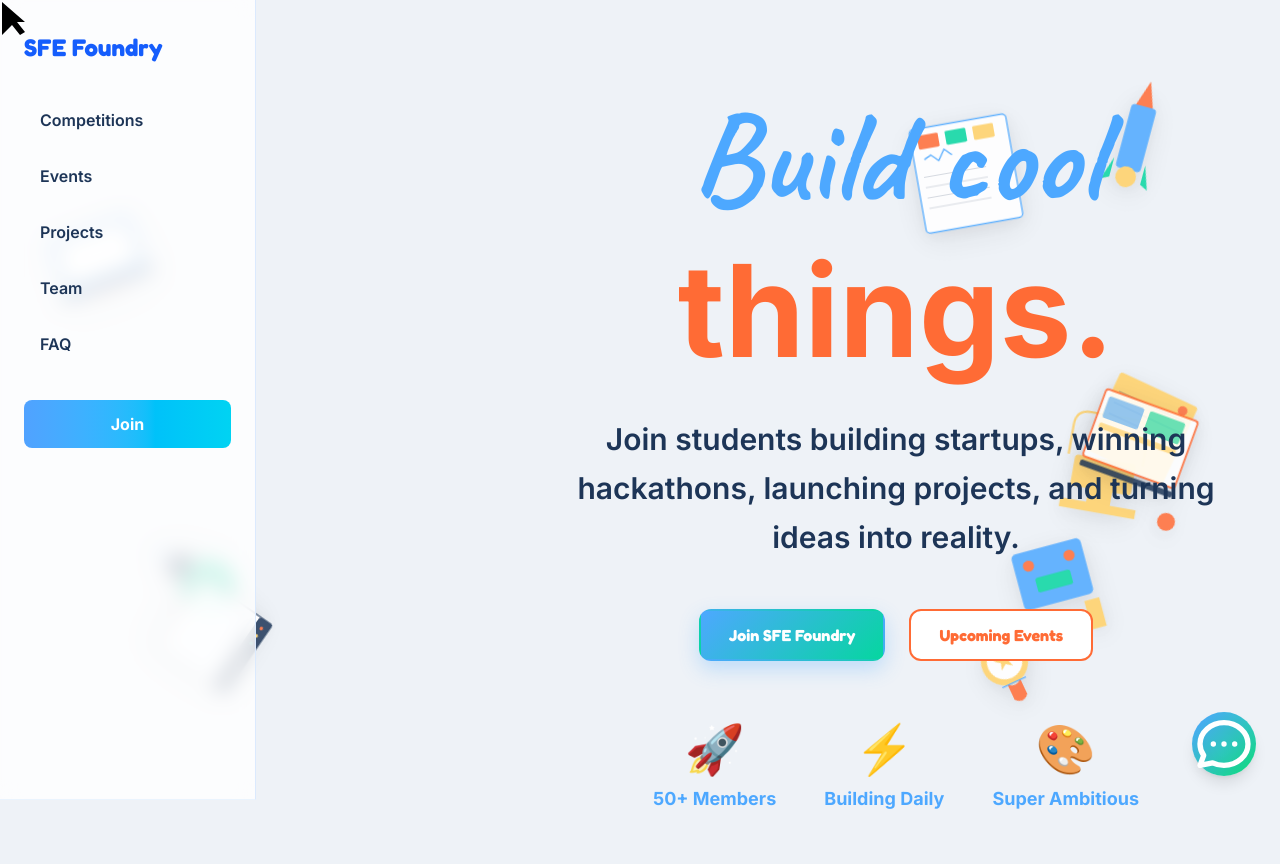
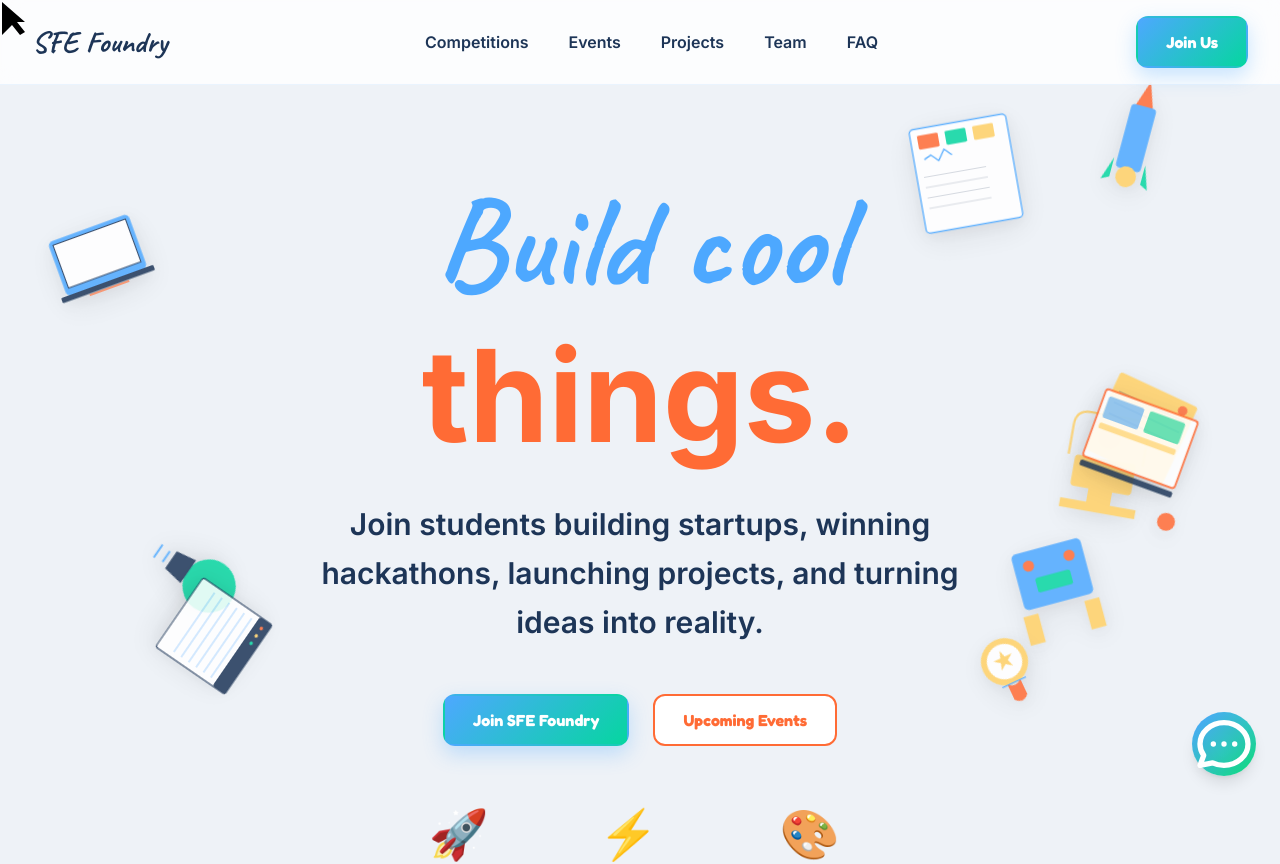
Before and after one commit to nadellasripad11/mission-sfe-foundry, a Next.js app: page / in a window 1280 px wide. Shown: the top 864 px of the page. Built offline with nearby package versions, Linux system fonts and the light colour scheme.

Commit message:
Revert "Move navigation from top to left sidebar"
This reverts commit 0751b102d038218c59b471545327ab7b4e73cc3e.

```diff
--- a/src/app/page.tsx
+++ b/src/app/page.tsx
@@ -137,27 +137,7 @@
   };
 
   return (
-    <div className="bg-[#EEF2F7] text-[#1D3557] overflow-x-hidden flex">
-      {/* Sidebar Navigation */}
-      <nav className="fixed left-0 top-0 h-screen w-64 bg-white border-r border-blue-100 overflow-y-auto z-50 pt-8 px-6">
-        <h2 className="text-2xl font-bold text-blue-600 mb-8">SFE Foundry</h2>
-        <div className="space-y-2">
-          <a href="#competitions" className="nav-link block px-4 py-3 rounded-lg hover:bg-blue-50 transition">Competitions</a>
-          <a href="#events" className="nav-link block px-4 py-3 rounded-lg hover:bg-blue-50 transition">Events</a>
-          <a href="#projects" className="nav-link block px-4 py-3 rounded-lg hover:bg-blue-50 transition">Projects</a>
-          <a href="#team" className="nav-link block px-4 py-3 rounded-lg hover:bg-blue-50 transition">Team</a>
-          <a href="/faq" className="nav-link block px-4 py-3 rounded-lg hover:bg-blue-50 transition">FAQ</a>
-        </div>
-        <button
-          onClick={() => setShowModal(true)}
-          className="w-full mt-8 px-4 py-3 bg-gradient-to-r from-blue-400 to-cyan-400 text-white rounded-lg font-bold hover:shadow-lg transition"
-        >
-          Join
-        </button>
-      </nav>
-
-      {/* Main Content */}
-      <div className="flex-1 ml-64">
+    <div className="bg-[#EEF2F7] text-[#1D3557] overflow-x-hidden">
       <style>{`
         @import url('https://fonts.googleapis.com/css2?family=Caveat:wght@700&family=Fredoka:wght@500;600;700&family=Inter:wght@400;500;600;700&display=swap');
 
@@ -697,6 +677,22 @@
       {/* Content Wrapper */}
       <div className="content-wrapper">
         {/* Navigation */}
+        <nav className="px-8 py-4 sticky top-0 z-50">
+          <div className="max-w-7xl mx-auto flex justify-between items-center">
+            <div className="text-3xl font-bold handwritten text-text-orange">SFE Foundry</div>
+            <div className="hidden md:flex gap-10">
+              <a href="#competitions" className="nav-link">Competitions</a>
+              <a href="#events" className="nav-link">Events</a>
+              <a href="#projects" className="nav-link">Projects</a>
+              <a href="#team" className="nav-link">Team</a>
+              <a href="/faq" className="nav-link">FAQ</a>
+            </div>
+            <button className="btn btn-primary px-6 py-3" onClick={() => setShowModal(true)}>
+              Join Us
+            </button>
+          </div>
+        </nav>
+
         {/* Hero Section */}
         <section className="relative min-h-screen flex items-center justify-center pt-20 px-8 overflow-hidden">
           <div className="relative z-10 max-w-4xl mx-auto text-center">
@@ -1160,7 +1156,6 @@
           top: `${cursorPos.y}px`
         }}
       />
-      </div>
     </div>
   );
 }
```
